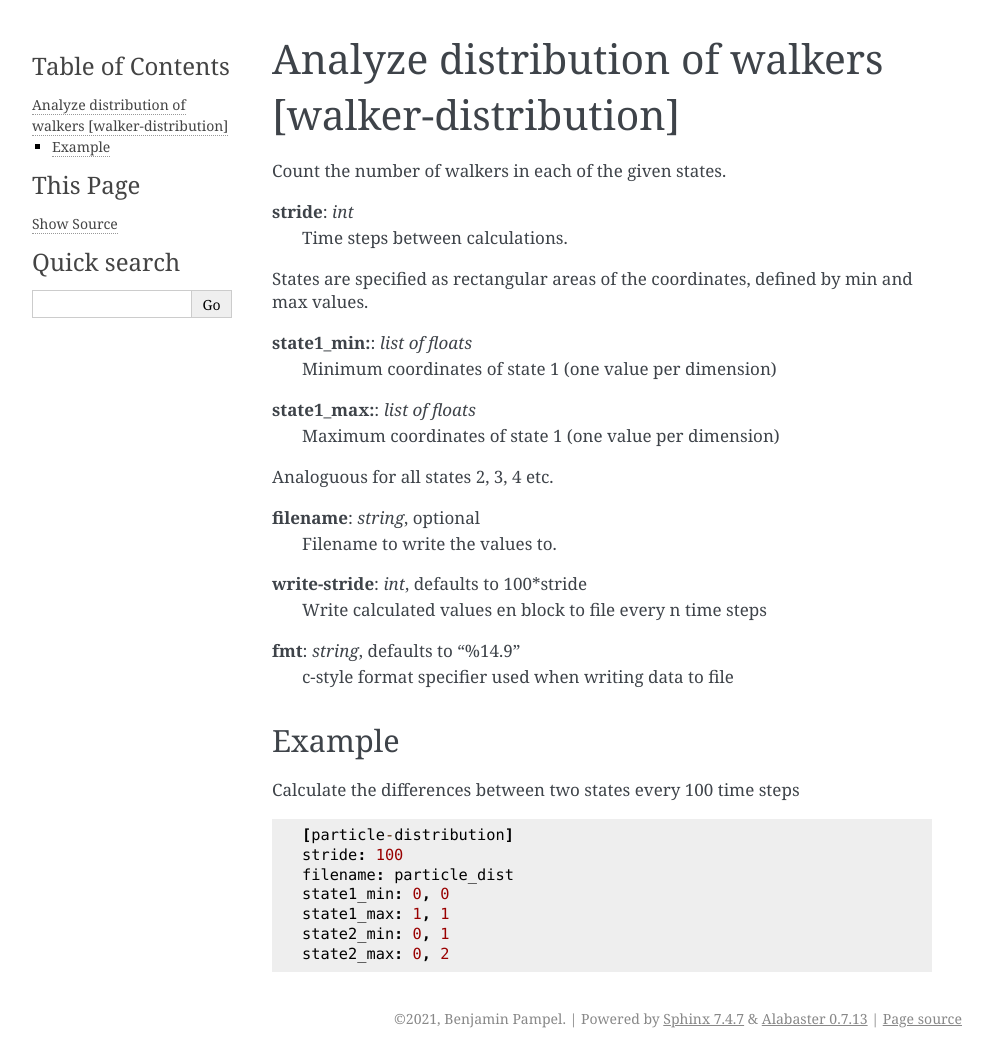
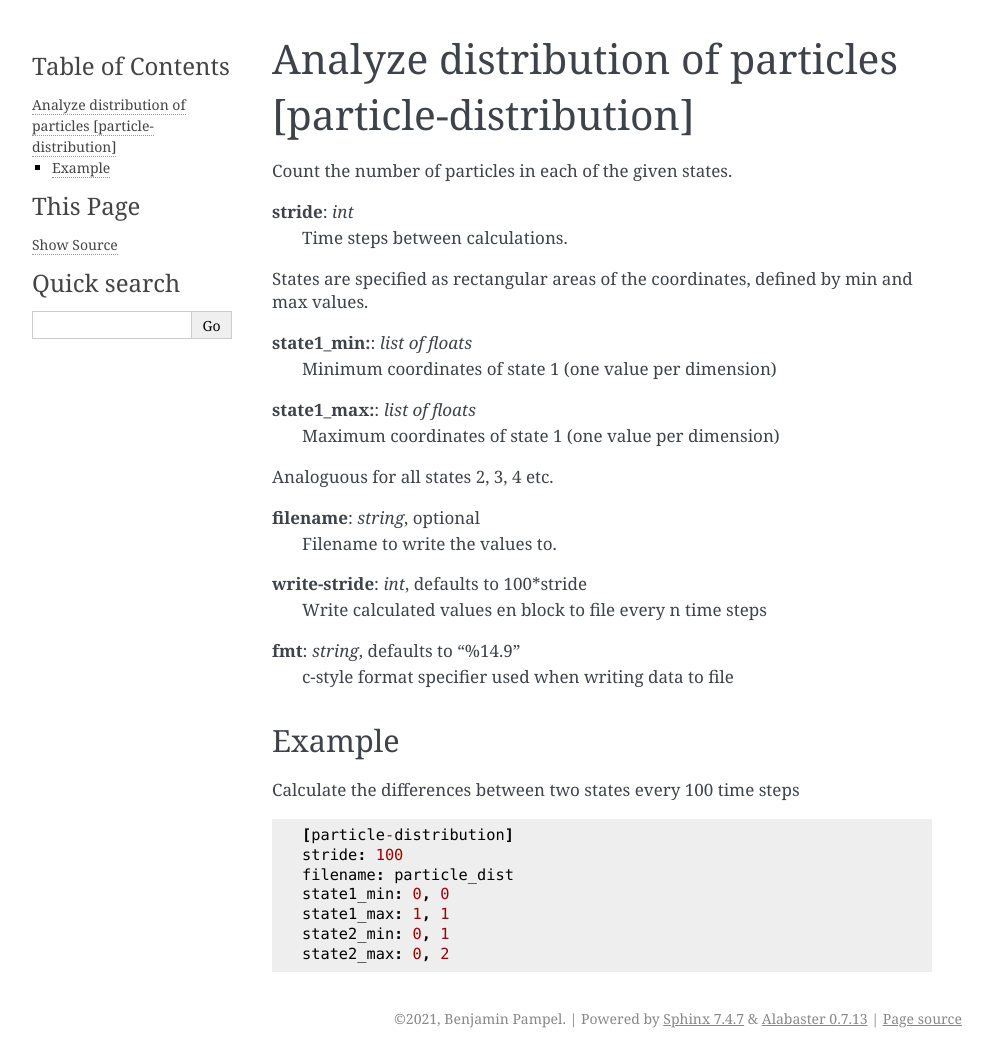
Before and after one commit to bpampel/bdld, a Sphinx documentation site: the page built from docs/particle-distribution.rst, in a window 1280 px wide. Shown: the whole page, without its empty margins (148-1140 px from the left). Built offline with Sphinx 7.4.7, drawn with Linux system fonts in a browser that asks for light colours.

Commit message:
walkers -> particles in doc

```diff
--- a/docs/particle-distribution.rst
+++ b/docs/particle-distribution.rst
@@ -1,9 +1,9 @@
-.. _walker-distribution:
+.. _particle-distribution:
 
-Analyze distribution of walkers [walker-distribution]
+Analyze distribution of particles [particle-distribution]
 *****************************************************
 
-Count the number of walkers in each of the given states.
+Count the number of particles in each of the given states.
 
 
 **stride**: *int*
```
